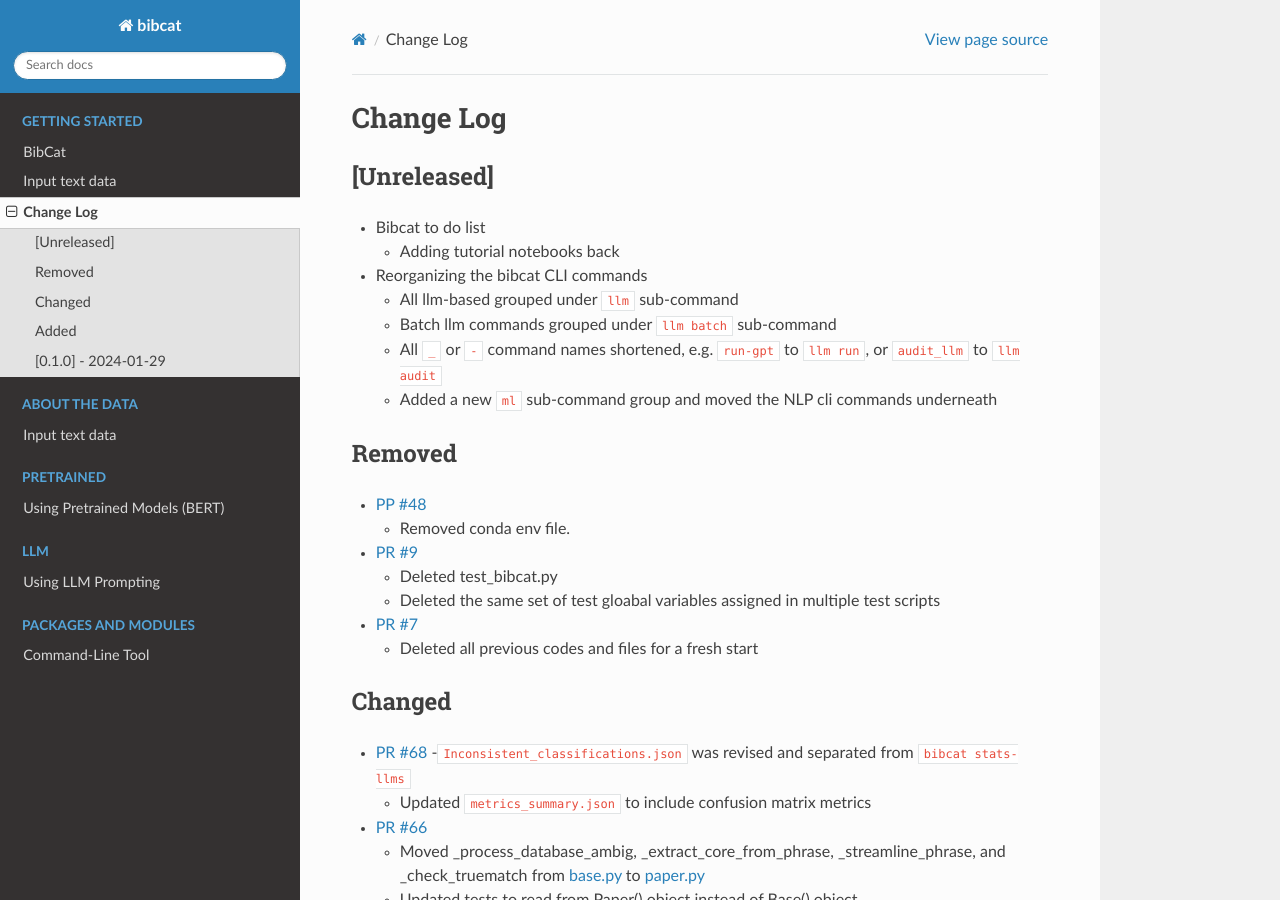
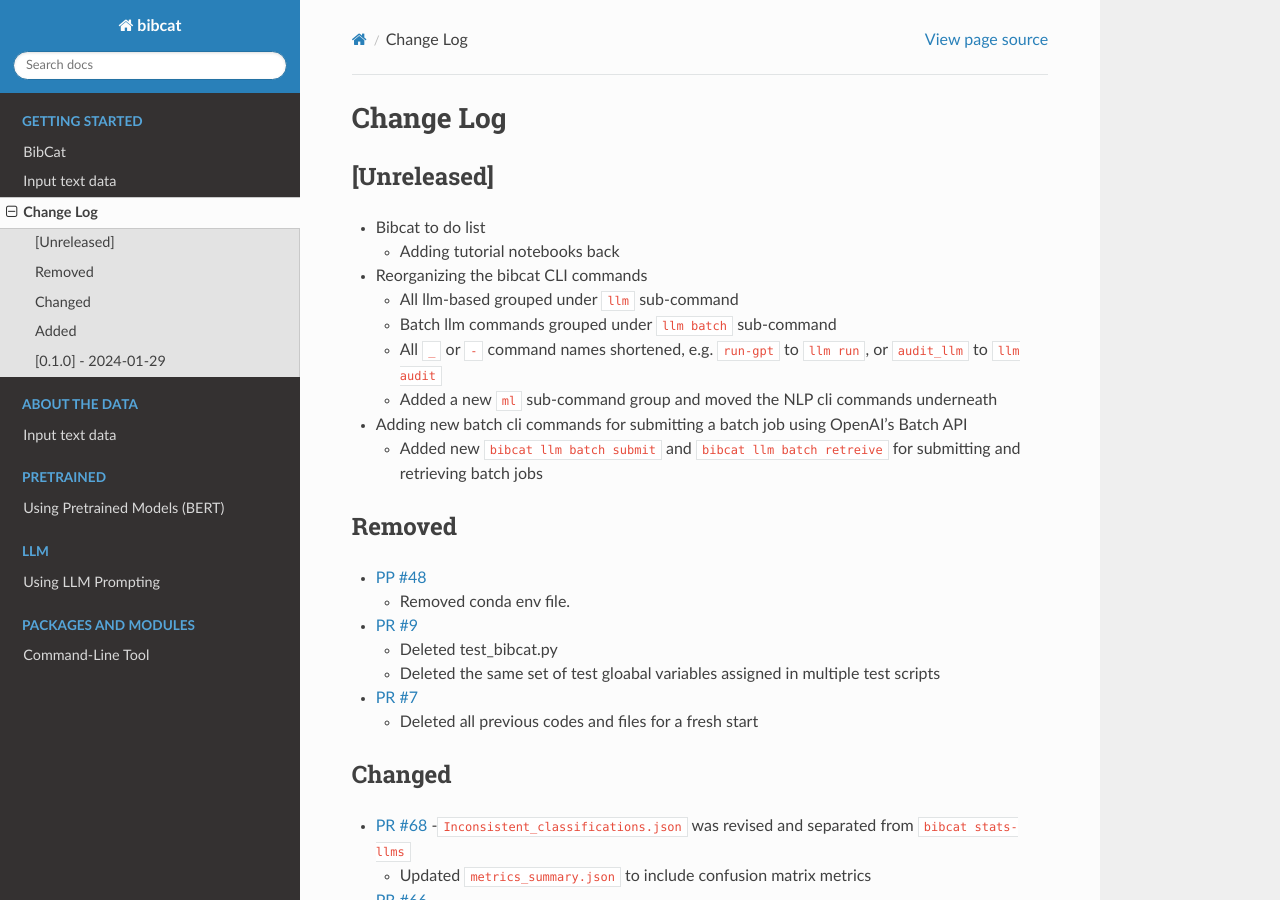
Before and after one commit to spacetelescope/bibcat, a Sphinx documentation site: the page built from docs/changelog.md, in a window 1280 px wide and 900 px high. Built offline with Sphinx 7.4.7 and the Read the Docs theme 3.1.0, drawn with Linux system fonts in a browser that asks for light colours; pages that are not in the unit, such as notebooks, are missing from menus; some of the changed lines change nothing that is shown.

Commit message:
updating docs

````diff
--- a/CHANGELOG.md
+++ b/CHANGELOG.md
@@ -8,6 +8,8 @@
   - Batch llm commands grouped under `llm batch` sub-command
   - All `_` or `-` command names shortened, e.g. `run-gpt` to `llm run`, or `audit_llm` to `llm audit`
   - Added a new `ml` sub-command group and moved the NLP cli commands underneath
+- Adding new batch cli commands for submitting a batch job using OpenAI's Batch API
+  - Added new `bibcat llm batch submit` and `bibcat llm batch retreive` for submitting and retrieving batch jobs
 
 ### Removed
 - [PP #48](https://github.com/spacetelescope/bibcat/pull/48)
--- a/docs/llm.md
+++ b/docs/llm.md
@@ -71,6 +71,48 @@
 Loading source dataset: /Users/bcherinka/Work/stsci/bibcat_data/dataset_combined_all_2018-2023.json
 2024-08-22 15:49:50,634 - bibcat.llm.openai - INFO - Using paper bibcode: 2023MNRAS.518..456D
 2024-08-22 15:49:56,781 - bibcat.llm.openai - INFO - Output: {'HST': ['MENTION', [0.3, 0.7]], 'JWST': ['SCIENCE', [0.9, 0.1]]}
+```
+
+### Batch Submission
+
+OpenAI supports asynchronous job submission via their [Batch API](https://platform.openai.com/docs/guides/batch). This API submits
+a batch job to run within a 24h period. You can submit a batch paper processing job in bibcat with `bibcat llm batch submit`. This command takes as input a text file of bibcodes, e.g. the above `papers_to_process.txt`, creates the required [JSONL](https://jsonlines.org/) file input for OpenAI, and submits the batch job.
+
+First, set the `batch_file` parameter in your local config file, in the `llms` section, to the output JSONL file, e.g.
+```yaml
+llms:
+  batch_file: my_batchfile.jsonl
+```
+Then run `bibcat llm batch submit -p papers_to_process.txt`.  This will process the bibcodes into a JSONL file, and submit the job and provide a batch ID.
+```
+bibcat.data.streamline_dataset - INFO - Loading source dataset: /Users/bcherinka/Work/stsci/bibcat_data/dataset_gs.json
+...
+bibcat.llm.openai - INFO - Submitting a batch run with batch ID batch_688cbdfcb5148190a4b7371fbcb3fdb0
+```
+The JSONL batch file will be located at `$BIBCAT_OUTPUT_DIR/output/llms/[config.llms.openai.model]/[config.llms.batch_file]`.
+
+Alternatively, if you already have a premade batch file for a given set of papers and OpenAI model, you can submit the file directly:
+```
+bibcat llm batch submit -b /Users/bcherinka/Work/stsci/bibcat_data/output/output/llms/openai_gpt-4.1-mini/my_batchfile.jsonl
+```
+
+You can check your batch job in your OpenAI [Batch dashboard](https://platform.openai.com/batches) and the JSONL file in your [File Storage](https://platform.openai.com/storage/files/).
+
+#### Retrieving the Batch
+
+You can check the status and retrieve the results of your batch job with `bibcat llm batch retrieve`, given a batch ID.
+```
+bibcat llm batch retrieve -b batch_688cbdfcb5148190a4b7371fbcb3fdb0
+```
+If the job is still in progress, it will show:
+```
+bibcat.llm.openai - INFO - Batch run is still in progress. Please wait and try again later.
+```
+Once complete, bibcat will extract the output information, format it into bibcat's [Response Output](#response-output), and save it at that location, using your `prompt_output_file` config parameter.
+
+This way you can easily evaluate it with
+```
+bibcat llm batch evaulate -p papers_to_process.txt
 ```
 
 ## User Configuration
@@ -594,11 +636,11 @@
 ### Receiver Operating Characteristic (ROC) Plot
 To plot a confusion matrix for specific missions, run:
 ```bash
-bibcat eval-plot -r -m HST -m JWST
+bibcat llm plot -r -m HST -m JWST
 ```
 To plot a confusion matrix for all missions, run:
 ```bash
-bibcat eval-plot -r -a
+bibcat llm plot -r -a
 ```
 
 ## Statistics output
````
